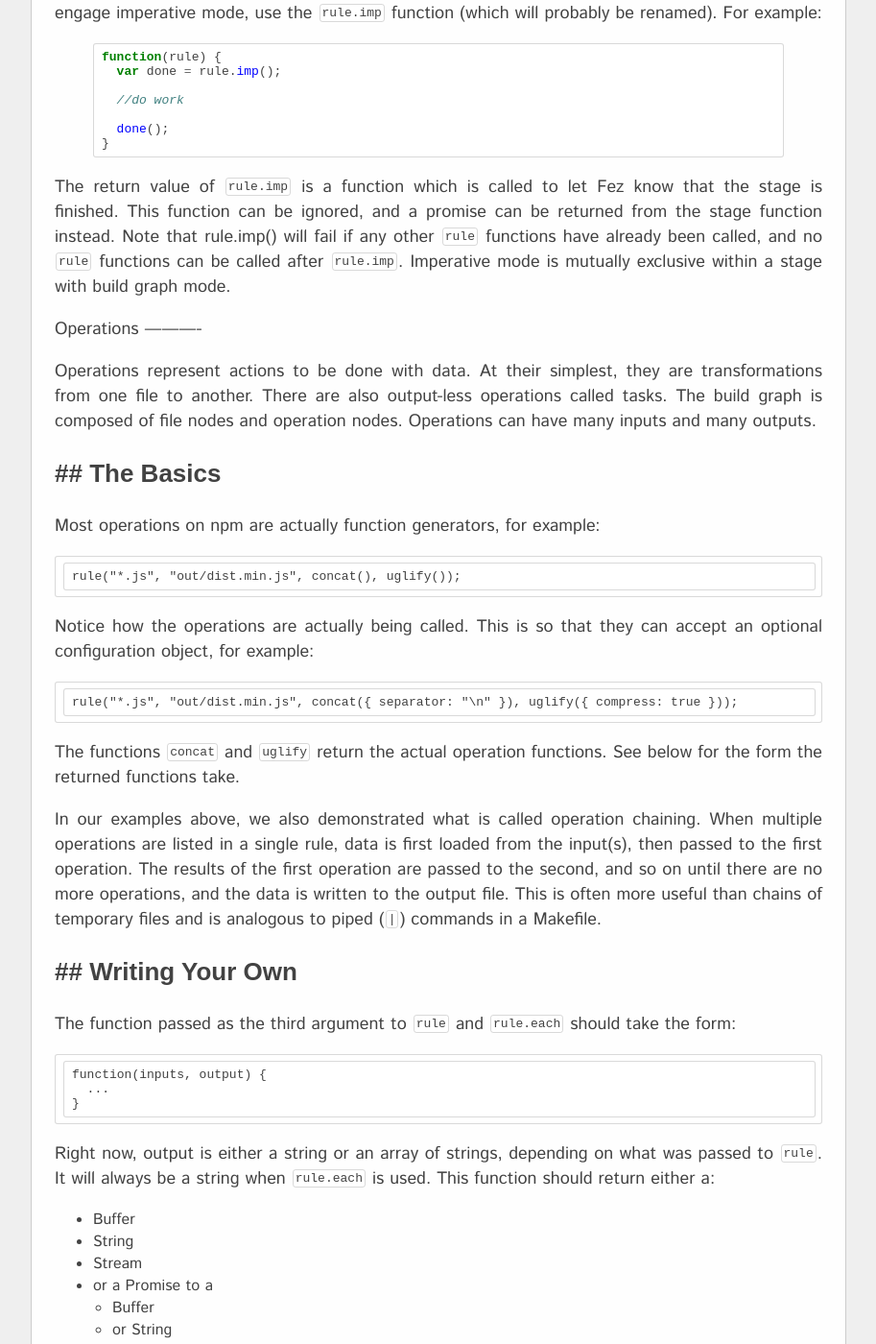
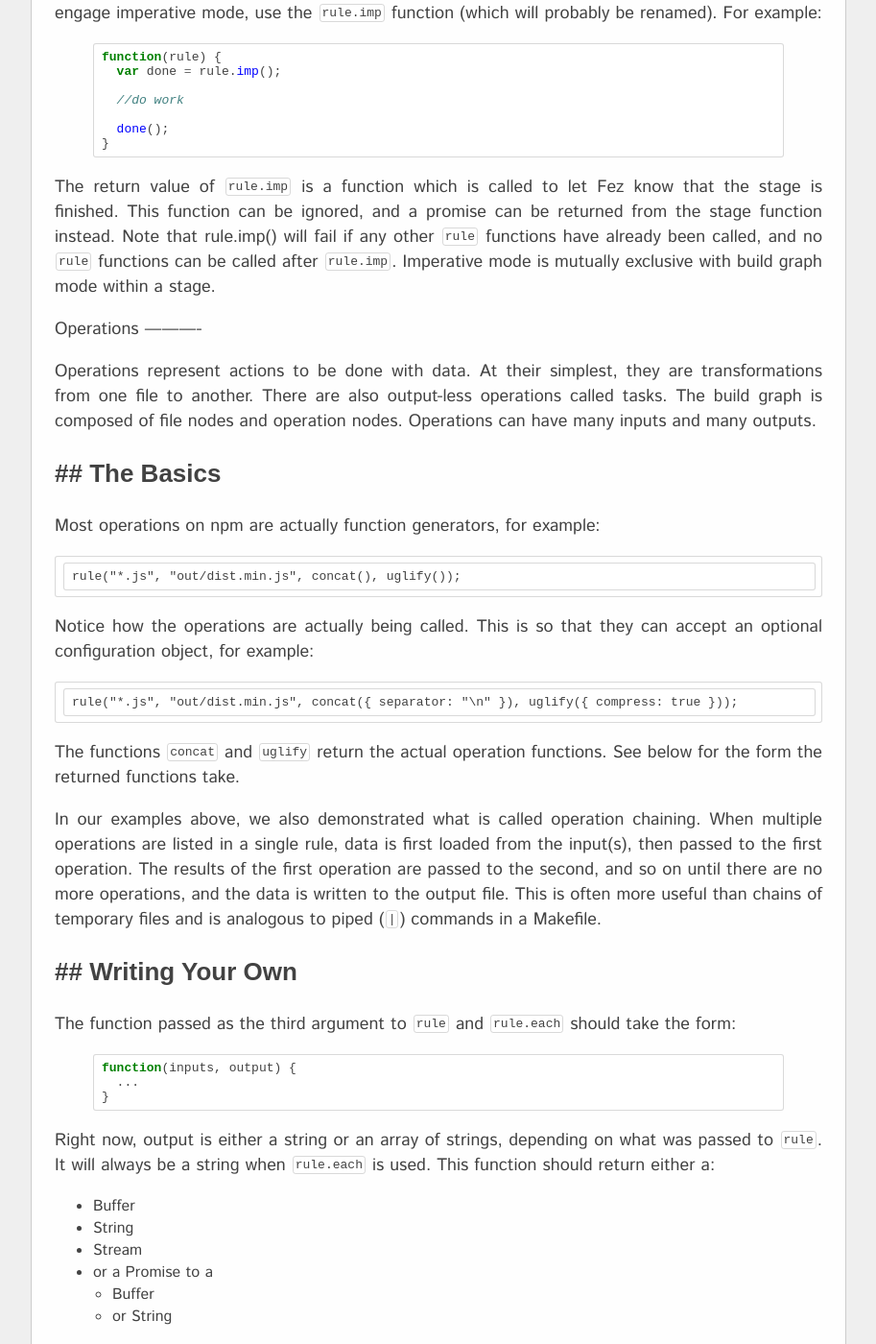
Before and after one commit to barretron/fez.github.io, a Jekyll site: the page built from docs.md, in a window 1280 px wide and 1400 px high, scrolled down 4136 px. Shown: the whole window at 96% size, without its empty margins (183-1096 px from the left). Built offline with Jekyll 4.4.1, drawn with Linux system fonts in a browser that asks for light colours; some web fonts are replaced; Markdown is read by kramdown in place of the engine named in the settings.

Commit message:
More syntax highlighting

```diff
--- a/docs.md
+++ b/docs.md
@@ -215,7 +215,7 @@ The return value of `rule.imp` is a function which is called to let Fez know tha
 the stage is finished. This function can be ignored, and a promise can be returned
 from the stage function instead. Note that rule.imp() will fail if any other `rule`
 functions have already been called, and no `rule` functions can be called after `rule.imp`.
-Imperative mode is mutually exclusive within a stage with build graph mode.
+Imperative mode is mutually exclusive with build graph mode within a stage.
 
 <a name="ops"></a>
 Operations
@@ -254,9 +254,11 @@ chains of temporary files and is analogous to piped (`|`) commands in a Makefile
 The function passed as the third argument to `rule` and `rule.each` should
 take the form:
 
-    function(inputs, output) {
-      ...
-    }
+{% highlight javascript %}
+function(inputs, output) {
+  ...
+}
+{% endhighlight %}
 
 Right now, output is either a string or an array of strings, depending on what was
 passed to `rule`. It will always be a string when `rule.each` is used. This function
```
